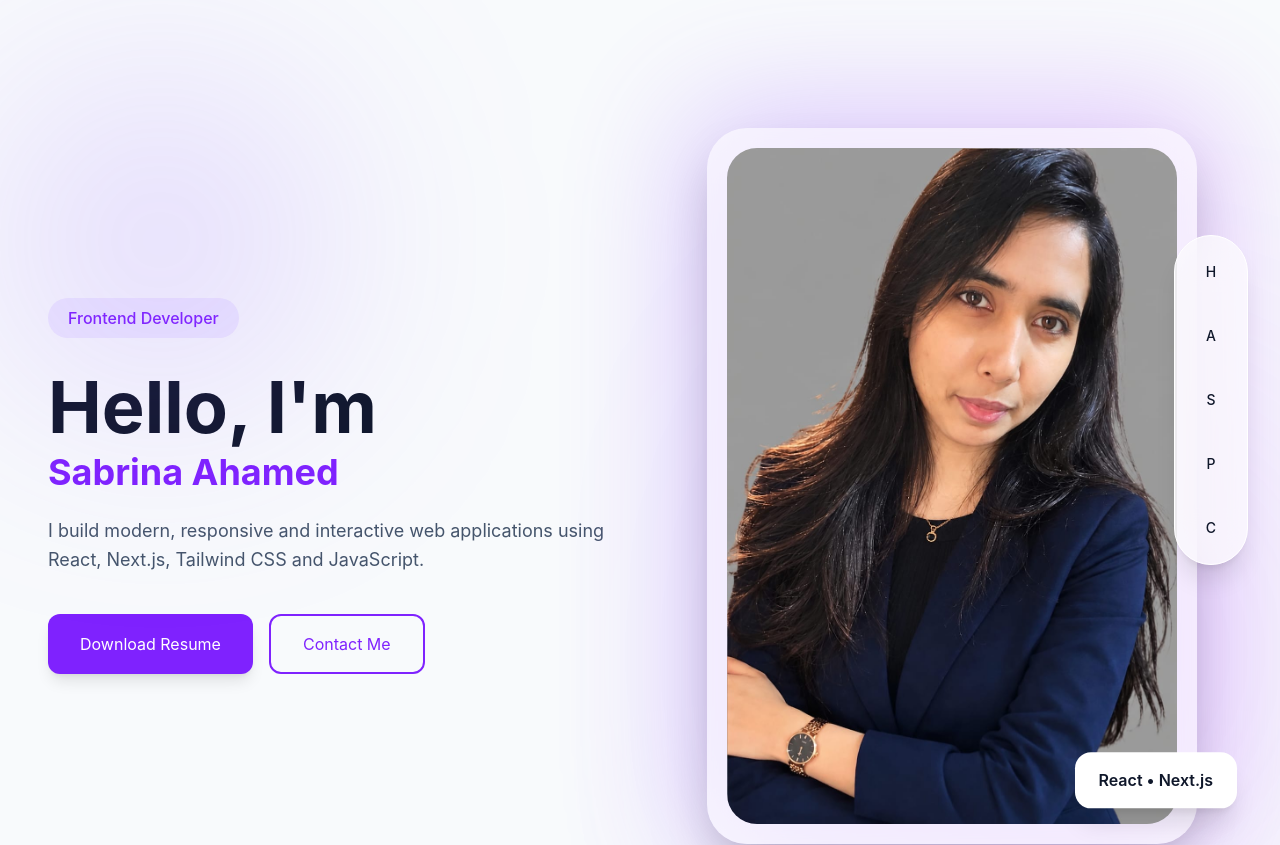
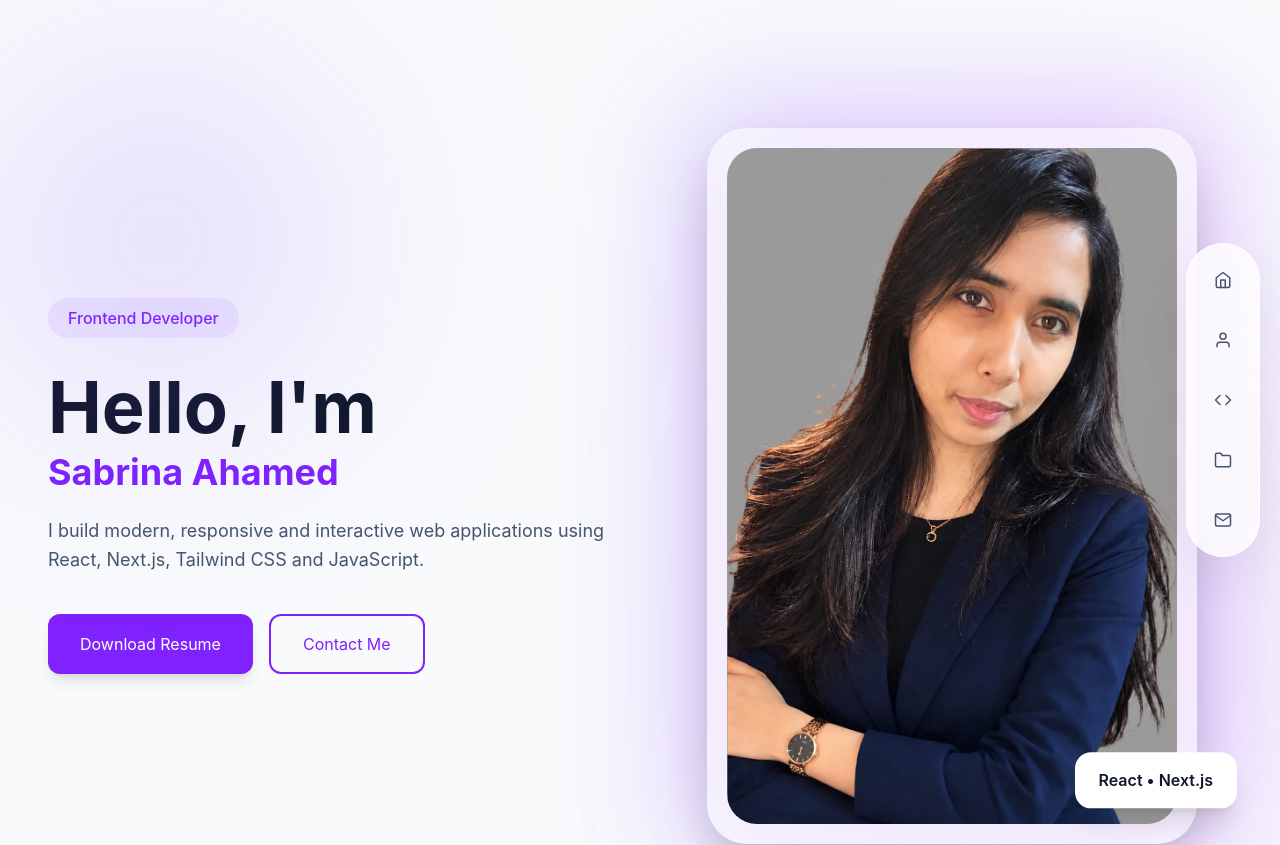
Before and after one commit to sabrinaahamed/portfolio, a React app: page / in a window 1280 px wide. Shown: the top 845 px of the page. Built offline with nearby package versions, Linux system fonts and the light colour scheme; the HTML template or start-up script is replaced by a standard one.

Commit message:
feat: enhance Navbar with icon integration and improved layout

```diff
--- a/src/components/layouts/Navbar.jsx
+++ b/src/components/layouts/Navbar.jsx
@@ -1,11 +1,39 @@
 import React from 'react'
 
+import {
+  FiHome,
+  FiUser,
+  FiCode,
+  FiFolder,
+  FiMail,
+} from "react-icons/fi";
+
 const navLinks = [
-  "Home",
-  "About",
-  "Skills",
-  "Projects",
-  "Contact",
+  {
+    icon: <FiHome />,
+    href: "#home",
+    label: "Home",
+  },
+  {
+    icon: <FiUser />,
+    href: "#about",
+    label: "About",
+  },
+  {
+    icon: <FiCode />,
+    href: "#skills",
+    label: "Skills",
+  },
+  {
+    icon: <FiFolder />,
+    href: "#projects",
+    label: "Projects",
+  },
+  {
+    icon: <FiMail />,
+    href: "#contact",
+    label: "Contact",
+  },
 ];
 
 const Navbar = () => {
@@ -13,50 +41,79 @@ const Navbar = () => {
     <nav
       className="
         fixed
-        right-8
         top-1/2
         -translate-y-1/2
         z-50
         hidden
-        lg:flex
+        xl:block
       "
+      style={{
+        right: "max(20px, calc((100vw - 1280px) / 2 - 80px))",
+      }}
     >
       <div
         className="
-          flex
-          flex-col
-          gap-4
-          bg-white/70
-          backdrop-blur-xl
+          bg-white/80
+          backdrop-blur-2xl
+          rounded-full
           p-3
-          rounded-full
-          shadow-xl
           border
           border-white
+          shadow-[0_20px_60px_rgba(0,0,0,0.08)]
         "
       >
-        {navLinks.map((item) => (
+        <div className="flex flex-col gap-3">
+          {navLinks.map((link) => (
             <a
-            key={item}
-            href={`#${item.toLowerCase()}`}
+              key={link.label}
+              href={link.href}
+              title={link.label}
               className="
+                group
+                relative
                 w-12
                 h-12
                 rounded-full
                 flex
                 items-center
                 justify-center
-              text-sm
-              font-medium
+                text-lg
+                text-slate-600
                 hover:bg-violet-600
                 hover:text-white
                 transition-all
                 duration-300
               "
             >
-            {item[0]}
+              {link.icon}
+
+              {/* Tooltip */}
+
+              <span
+                className="
+                  absolute
+                  right-16
+                  px-3
+                  py-1.5
+                  rounded-lg
+                  bg-slate-900
+                  text-white
+                  text-sm
+                  whitespace-nowrap
+                  opacity-0
+                  translate-x-2
+                  group-hover:opacity-100
+                  group-hover:translate-x-0
+                  transition-all
+                  duration-300
+                  pointer-events-none
+                "
+              >
+                {link.label}
+              </span>
             </a>
           ))}
+        </div>
       </div>
     </nav>
   );
```
Lines whose indentation alone changed are shown as unchanged.
